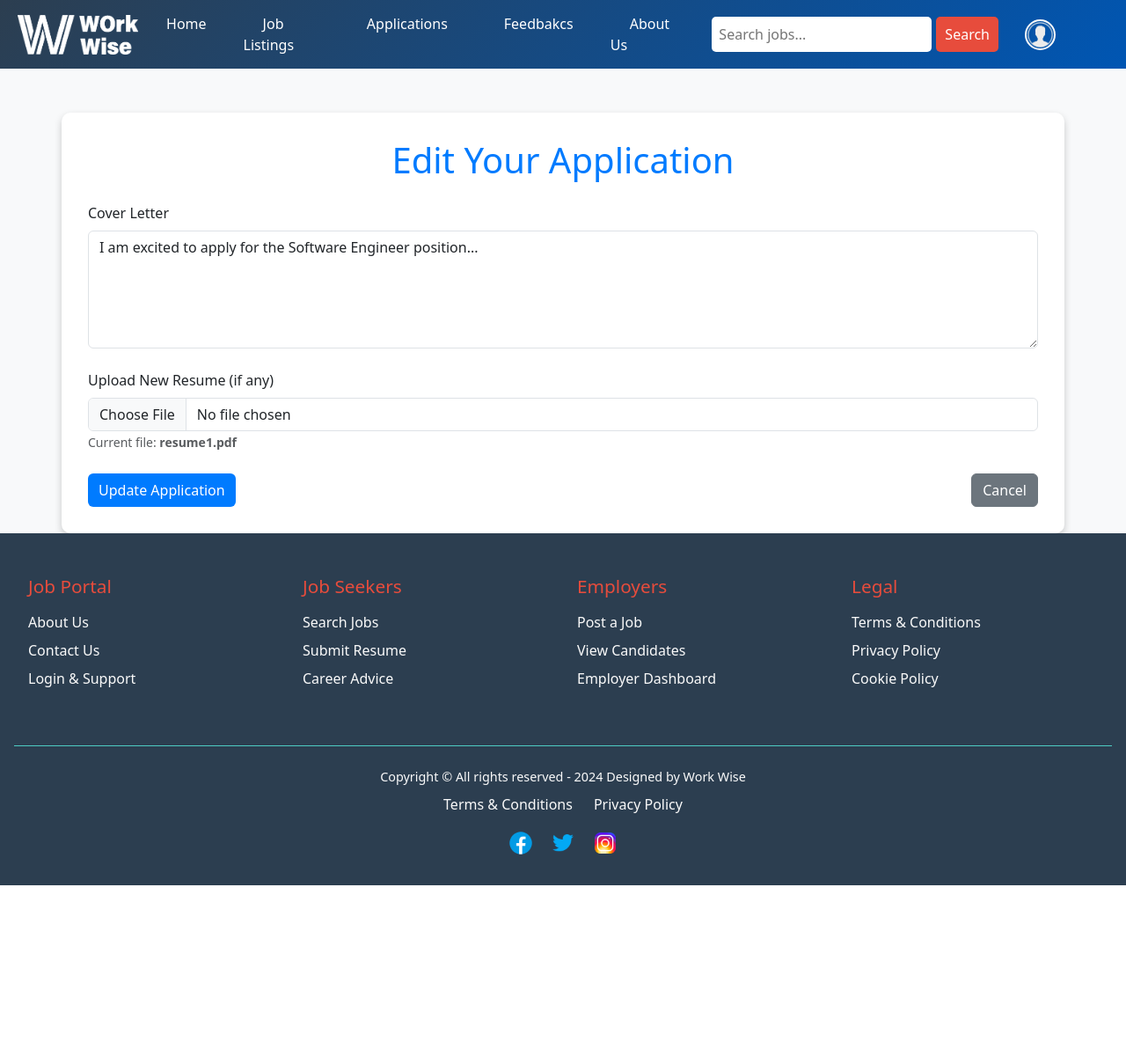
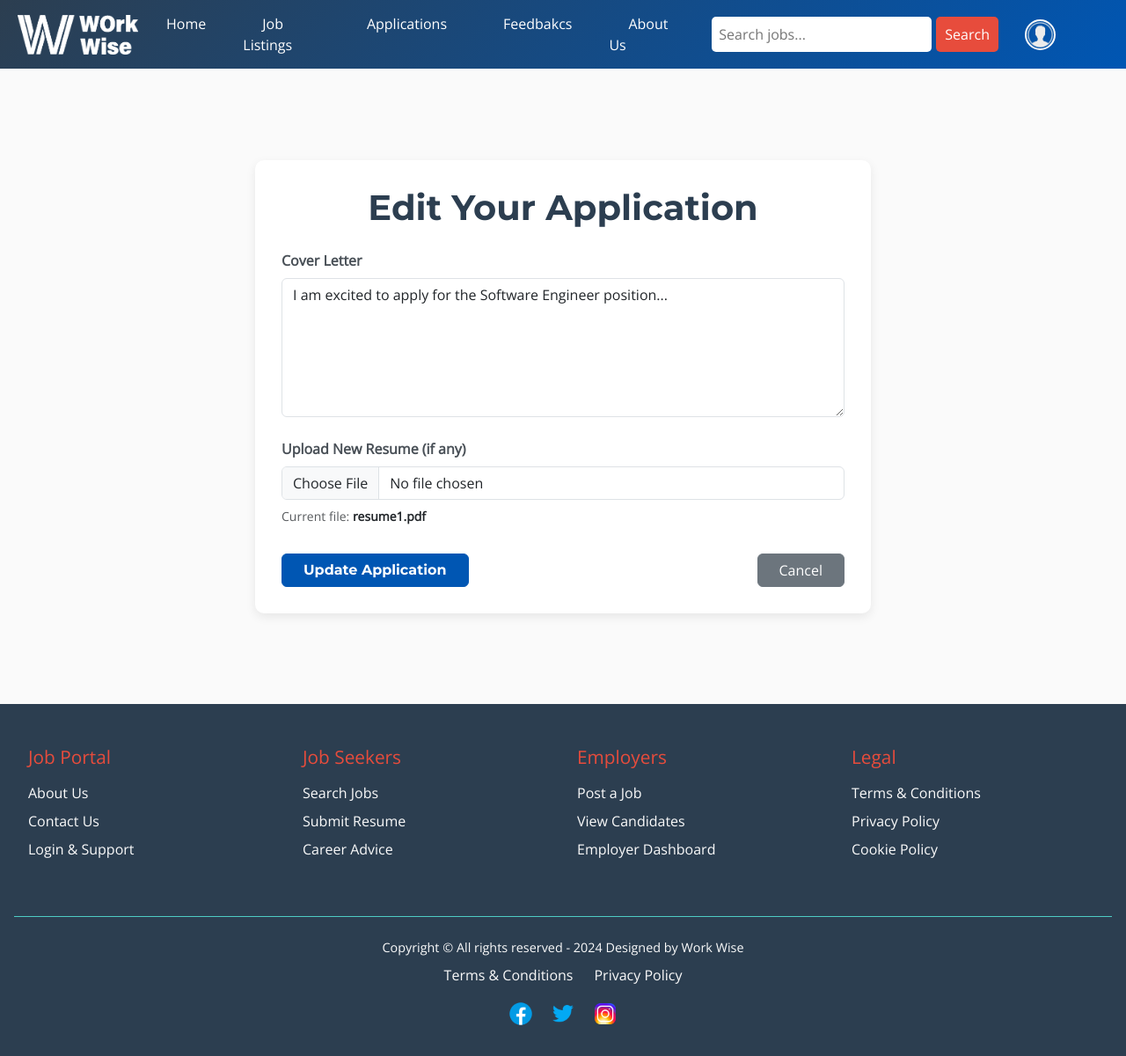
Before and after one commit to dhushan7/online_job_portal, a PHP site: page /edit_application.php?application_id=1 in a window 1280 px wide. Shown: the whole page at 88% size. Before the commit the page ends 1006 px from the top, so only its background shows below. Run offline with PHP 8.4, Linux system fonts and the light colour scheme; a user stored in the database is signed in; data comes from the database, SQL or seed files in the repository.

Commit message:
additional fixes with page alignment

```diff
--- a/src/edit_application.php
+++ b/src/edit_application.php
@@ -1,7 +1,6 @@
 <?php
 // Start output buffering
 ob_start();
-include('navbar.php');
 
 // Include database connection
 include('db.php');
@@ -46,7 +45,7 @@
         $update_query = "UPDATE applications SET cover_letter = ?, resume_file = ? WHERE application_id = ?";
         $update_stmt = mysqli_prepare($con, $update_query);
         mysqli_stmt_bind_param($update_stmt, 'ssi', $cover_letter, $uploaded_file, $application_id);
-        mysqli_stmt_execute($update_stmt);
+        $execute_status = mysqli_stmt_execute($update_stmt);
 
         // Redirect after successful update
         header("Location: applications.php?msg=Application updated successfully");
@@ -57,6 +56,8 @@
     header("Location: applications.php?msg=Application not found");
     exit();
 }
+
+// REMOVED THE NAVBAR INCLUDE FROM THE TOP BLOCK - IT'S BEEN MOVED INSIDE THE <body> TAG BELOW
 ?>
 
 <!DOCTYPE html>
@@ -64,64 +65,112 @@
 <head>
     <meta charset="UTF-8">
     <meta name="viewport" content="width=device-width, initial-scale=1.0">
-    <title>Edit Application</title>
+    <title>Edit Application - Online Job Portal</title>
+    <link href="https://fonts.googleapis.com/css2?family=Lato:wght@400&family=Montserrat:wght@700&family=Open+Sans:wght@400&display=swap" rel="stylesheet">
     <link rel="stylesheet" href="https://cdnjs.cloudflare.com/ajax/libs/bootstrap/5.3.0/css/bootstrap.min.css">
     <style>
-        body {
-            background-color: #f8f9fa; /* Light background for contrast */
+        /* Base Reset & Height Handlers */
+        html, body {
+            margin: 0;
+            padding: 0;
+            height: 100%;
+            font-family: 'Open Sans', sans-serif;
+            background-color: #f8f9fa;
+            color: #343a40;
         }
+
+        /* 1. LAYOUT BOX FORCES A MINIMUM OF 100% VH BASELINE */
+        .page-wrapper {
+            display: flex;
+            flex-direction: column;
+            min-height: 100vh;
+            box-sizing: border-box;
+        }
+
+        /* 2. MAIN AREA STRETCHES TO FILL ANY EMPTY SCREEN SPACE */
+        main {
+            flex: 1 0 auto;
+            padding: 50px 20px;
+            display: flex;
+            align-items: center; /* Vertically centers the edit form if screen height permits */
+            justify-content: center;
+        }
+
         .container {
-            margin-top: 50px;
             background: white;
             padding: 30px;
             border-radius: 10px;
-            box-shadow: 0 4px 8px rgba(0, 0, 0, 0.2);
+            box-shadow: 0 4px 12px rgba(0, 0, 0, 0.08);
+            width: 100%;
+            max-width: 700px;
+            margin: auto;
         }
+
         h1 {
-            color: #007bff; /* Bootstrap primary color */
+            font-family: 'Montserrat', sans-serif;
+            color: #2c3e50;
+            font-weight: 700;
         }
+
+        .form-label {
+            font-weight: 600;
+            color: #495057;
+        }
+
         .btn-primary {
-            background-color: #007bff;
-            border: none;
+            background-color: #0056b3;
+            border-color: #0056b3;
+            font-family: 'Montserrat', sans-serif;
+            font-weight: 600;
         }
+
         .btn-primary:hover {
-            background-color: #0056b3;
+            background-color: #004085;
+            border-color: #004085;
         }
     </style>
 </head>
 <body>
 
+    <div class="page-wrapper">
+
+        <?php include('navbar.php'); ?>
+
+        <main>
             <div class="container">
                 <h1 class="text-center mb-4">Edit Your Application</h1>
 
                 <form action="" method="POST" enctype="multipart/form-data">
                     <div class="mb-4">
                         <label for="cover_letter" class="form-label">Cover Letter</label>
-            <textarea id="cover_letter" name="cover_letter" class="form-control" rows="5" required><?php echo htmlspecialchars($application['cover_letter']); ?></textarea>
+                        <textarea id="cover_letter" name="cover_letter" class="form-control" rows="6" required><?php echo htmlspecialchars($application['cover_letter']); ?></textarea>
                     </div>
                     <div class="mb-4">
                         <label for="resume_file" class="form-label">Upload New Resume (if any)</label>
                         <input type="file" id="resume_file" name="resume_file" class="form-control" accept=".pdf,.doc,.docx">
-            <small class="form-text text-muted">Current file: <strong><?php echo htmlspecialchars(basename($application['resume_file'])); ?></strong></small>
+                        <div class="form-text text-muted mt-2">
+                            Current file: <strong class="text-dark"><?php echo htmlspecialchars(basename($application['resume_file'])); ?></strong>
+                        </div>
                     </div>
 
-        <div class="d-flex justify-content-between">
-            <button type="submit" class="btn btn-primary">Update Application</button>
-            <a href="applications.php" class="btn btn-secondary">Cancel</a>
+                    <div class="d-flex justify-content-between pt-2">
+                        <button type="submit" class="btn btn-primary px-4">Update Application</button>
+                        <a href="applications.php" class="btn btn-secondary px-4">Cancel</a>
                     </div>
                 </form>
             </div>
+        </main>
+
+    </div> <?php include('footer.php'); ?>
 
     <script src="https://cdnjs.cloudflare.com/ajax/libs/bootstrap/5.3.0/js/bootstrap.bundle.min.js"></script>
 </body>
 </html>
 
 <?php
-// Include the footer
-include('footer.php');
-// Close connection
+// Close database connection
 mysqli_close($con);
 
-// End output buffering
+// End output buffering and flush headers safely
 ob_end_flush();
 ?>
--- a/src/navbar.php
+++ b/src/navbar.php
@@ -1,17 +1,30 @@
 <?php
+ob_start();
+
 if (session_status() === PHP_SESSION_NONE) {
     session_start();
 }
-require('db.php'); // Ensure db.php sets up a MySQLi connection
 
+require('db.php');
+
+/* Check login */
 if (!isset($_SESSION['email'])) {
-    header("Location: login.php");
+    ?>
+    <script>
+        window.location.href = 'login.php';
+    </script>
+    <?php
     exit();
 }
 
+/* Logout */
 if (isset($_POST['logout'])) {
     session_destroy();
-    header("Location: login.php");
+    ?>
+    <script>
+        window.location.href = 'login.php';
+    </script>
+    <?php
     exit();
 }
 ?>
```
Also changed, not shown: src/applications.php (+5 -5 lines), src/job_details.php (+64 -24 lines), src/job_listings.php (+3 -4 lines), src/login.php (+31 -15 lines), src/manageFeedbacks.php (+17 -12 lines), src/sidebar.php (+22 -12 lines). Lines whose indentation alone changed are shown as unchanged.
